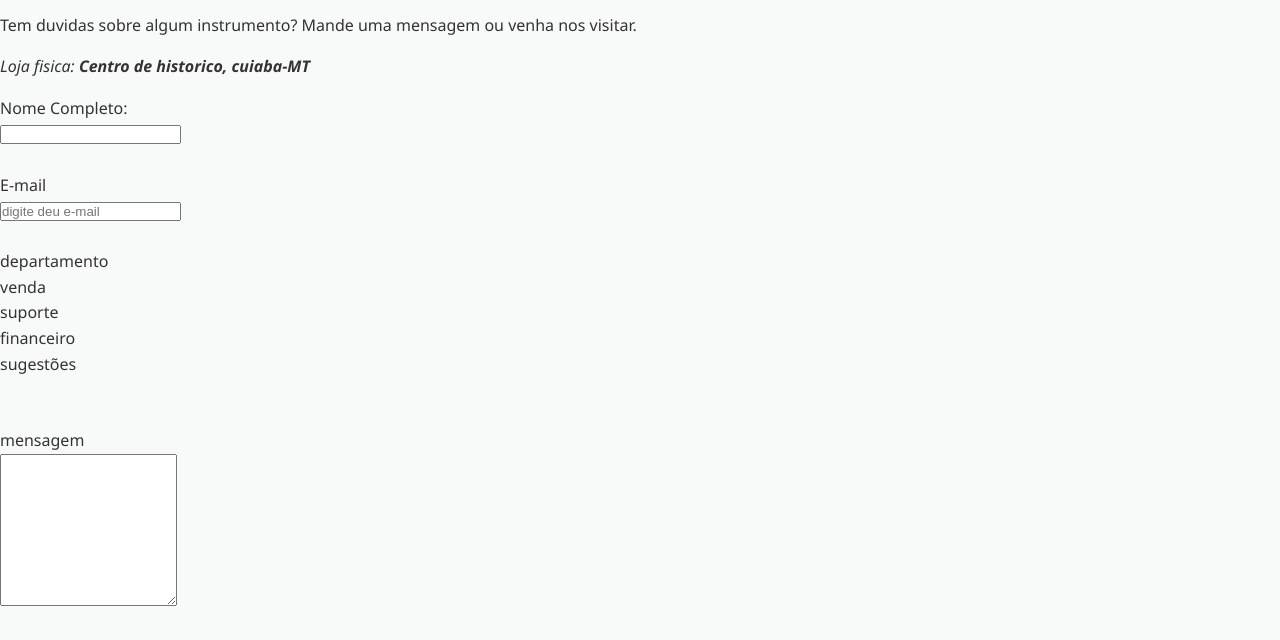
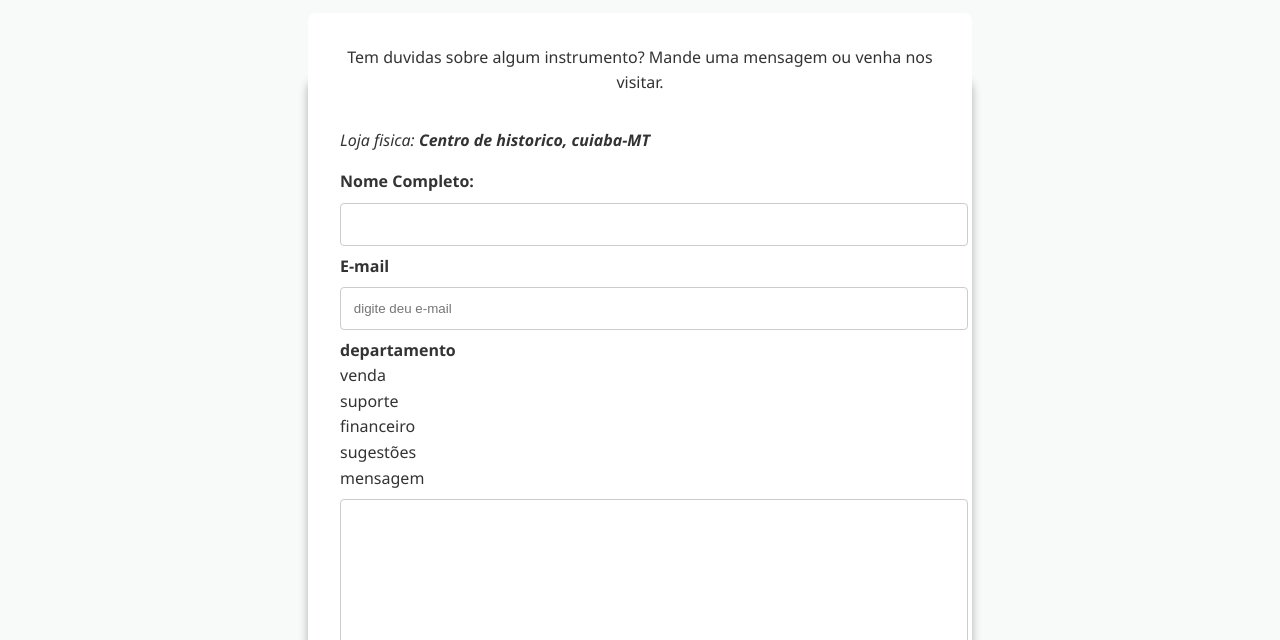
Before and after one commit to pedrotiburskilima-arch/compasso-musical, a plain HTML site: page compasso musical.html in a window 1280 px wide. Shown: the part 1617-2257 px from the top of the page. Drawn offline with Linux system fonts and the light colour scheme.

Commit message:
add estilo-sessao-contato

```diff
--- a/compasso musical.html
+++ b/compasso musical.html
@@ -235,7 +235,7 @@
                   <cite>Tiburski baterista</cite>
                  </footer>
               </blockquote>
-              <br>
+
               <blockquote style="background: #ffffff; padding: 2rem; border-left: 5px solid #d32f2f; box-shadow: 0 10px 15px rgba(0, 0, 0, 0.3); max-width: 400px;">
                 <p class="fronte-style: italic">
                   "comprei minha primeira guitarra na compasso musical. O atendimento me ajudou a escolher o modelo certo"
@@ -248,38 +248,49 @@
          </section>
 
          <!--seção contatatos-->
-         <sections id="contatos">
-          <h2>Fale conosco</h2>
-          <p>Tem duvidas sobre algum instrumento? Mande uma mensagem ou venha nos visitar.</p>
+         <sections id="contatos" class="container" style="background-color: #eceff1;">
+          <h2 class="tituloSecao">Fale conosco</h2>
+          <div style="max-width: 600px; margin: 0 auto; background: #ffffff; padding: 2rem; border-radius: 8px; box-shadow: 0 6cap 10px rgba(0, 0, 0, 0.3); ">
+              <p style="text-align: center; margin-bottom: 2rem; ">Tem duvidas sobre algum instrumento? Mande uma mensagem ou venha nos visitar.</p>
               <address>
                 <p>
                   Loja fisica: <strong>Centro de historico, cuiaba-MT</strong>
                 </p>
-          </address>
+              </address style="text-align: center; margin-bottom 2rem; fronte-style: normal;">
               <form action="">
-            <label for="nome">Nome Completo:</label>
-            <br>
-            <input type="text" name="nome" id="nome" placecholder="Digite seu nome" required>
-            <br><br>
-            <label for="email">E-mail</label>
-            <br>
-            <input type="email" name="email" id="email"placeholder="digite deu e-mail" required>
-            <br><br>
-            <label for="departamento">departamento</label>
-            <br>
+                <label for="nome" style="font-weight: bold;">Nome Completo:</label>
+
+                <input type="text" name="nome"
+                 id="nome"
+                  placecholder="Digite seu nome"
+                  required
+                  style="width: 100%; padding: 0.8rem; margin: 0.5rem 0 0.5rem 0; border: 1px solid #cccccc; border-radius: 4px; "
+                  >
+
+                <label for="email"style="font-weight: bold;">E-mail</label>
+
+                <input type="email" name="email" id="email"placeholder="digite deu e-mail" required style="width: 100%; padding: 0.8rem; margin: 0.5rem 0 0.5rem 0; border: 1px solid #cccccc; border-radius: 4px; ">
+
+                <label for="departamento"style="font-weight: bold;">departamento</label>
+
                 <section>
                   <option value="vendas">venda</option>
                   <option value="suporte">suporte</option>
                   <option value="financeiro">financeiro</option>
                   <option value="sugestao">sugestões</option>
                 </section>
-            <br><br>
+
                 <label for="mensagem">mensagem</label>
-            <br>
-            <textarea name="mensagem" id="mensagem" rows="10"placecholder="digite sua mensagem"></textarea>
-            <br><br>
-            <button type="submit">Enviar Mensagem</button>
+
+                <textarea name="mensagem"
+                id="mensagem"
+                rows="10"
+                style="width: 100%; padding: 0.8rem; margin: 0.5rem 0 0.5rem 0; border: 1px solid #cccccc; border-radius: 4px; "
+                placecholder=></textarea>
+
+                <button type="submit" class="botaoPrincipal" style="width: 100%; border: none; cursor: pointer;">Enviar Mensagem</button>
               </form>
+          </div>
          </sections>
      </main>
 
```
Lines whose indentation alone changed are shown as unchanged.
